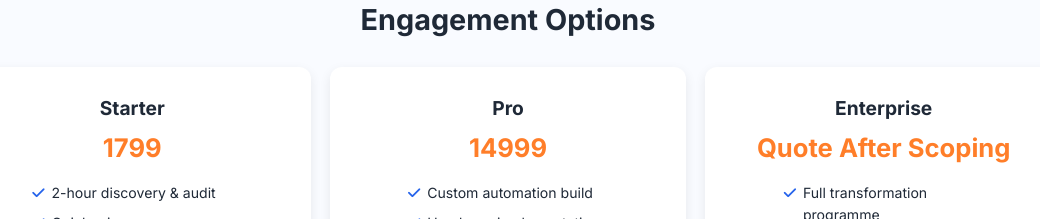
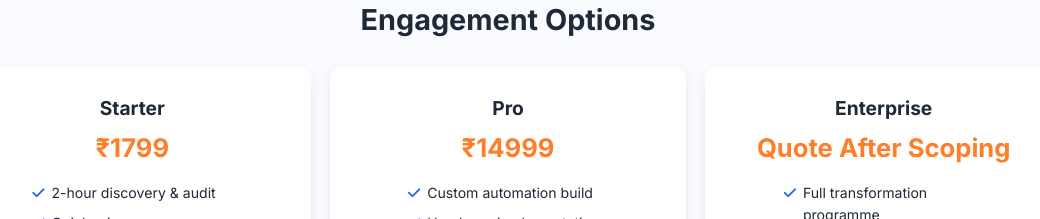
Before and after one commit to vaishnandit/AutomatrixAdvisory, a plain HTML site: page index.html in a window 1280 px wide. Shown: the part 1380-1599 px from the top of the page, without its empty margins (132-1172 px from the left). Drawn offline with Linux system fonts and the light colour scheme.

Commit message:
Update index.html
₹

```diff
--- a/index.html
+++ b/index.html
@@ -215,8 +215,8 @@
   <section id="pricing" class="section section-alt fade-up">
     <h2>Engagement Options</h2>
     <div class="pricing-grid">
-      <div class="price-card"><h3>Starter</h3><p class="price">1799</p><ul><li>2-hour discovery & audit</li><li>Quick-win recommendations</li><li>Email follow-up summary</li></ul><a href="#contact" class="btn">Book Now</a></div>
-      <div class="price-card"><h3>Pro</h3><p class="price">14999</p><ul><li>Custom automation build</li><li>Hands-on implementation support</li><li>2-week aftercare tweaks</li></ul><a href="#contact" class="btn">Start Project</a></div>
+      <div class="price-card"><h3>Starter</h3><p class="price">₹1799</p><ul><li>2-hour discovery & audit</li><li>Quick-win recommendations</li><li>Email follow-up summary</li></ul><a href="#contact" class="btn">Book Now</a></div>
+      <div class="price-card"><h3>Pro</h3><p class="price">₹14999</p><ul><li>Custom automation build</li><li>Hands-on implementation support</li><li>2-week aftercare tweaks</li></ul><a href="#contact" class="btn">Start Project</a></div>
       <div class="price-card"><h3>Enterprise</h3><p class="price">Quote After Scoping</p><ul><li>Full transformation programme</li><li>Multi-system integration roadmap</li><li>Ongoing optimisation SLA</li></ul><a href="#contact" class="btn">Schedule Call</a></div>
     </div>
   </section>
```
